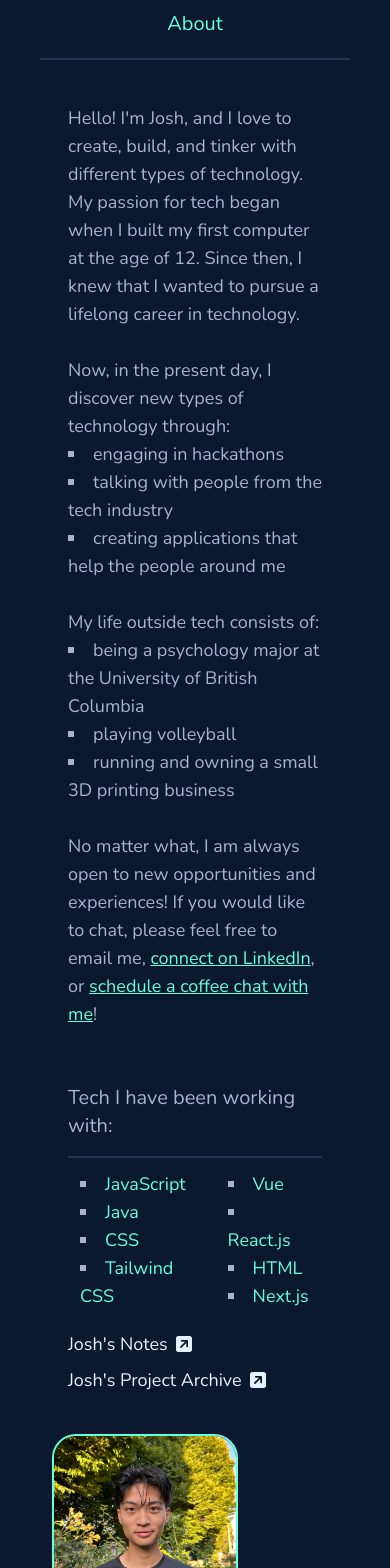
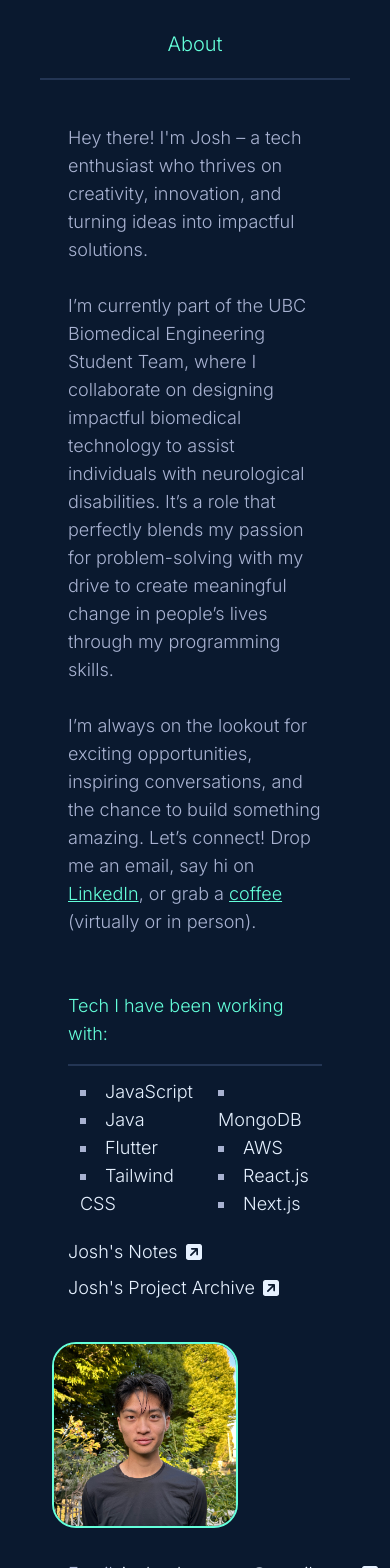
Before and after one commit to jn-han/jn-han.github.io, a Next.js app: page / in a window 390 px wide. Shown: the part 2860-4428 px from the top of the page. Built offline with nearby package versions, Linux system fonts and the light colour scheme.

Commit message:
Adjusted/Updated the 'About' Section

```diff
--- a/src/app/components/ContactPage.js
+++ b/src/app/components/ContactPage.js
@@ -23,65 +23,58 @@ const ContactPage = () => {
         <div className="w-full mt-4 flex flex-col lg:flex-row xl:flex-row 2xl:flex-row text-lg items-center">
           <div className="text-slate w-full text-left p-7">
             <p className="">
-              Hello! I&apos;m Josh, and I love to create, build, and tinker with
-              different types of technology. My passion for tech began when I
-              built my first computer at the age of 12. Since then, I knew that
-              I wanted to pursue a lifelong career in technology.
+              Hey there! I&apos;m Josh – a tech enthusiast who thrives on
+              creativity, innovation, and turning ideas into impactful
+              solutions.
               <br />
               <br />
-              Now, in the present day, I discover new types of technology
-              through:
+              I’m currently part of the UBC Biomedical Engineering Student Team,
+              where I collaborate on designing impactful biomedical technology
+              to assist individuals with neurological disabilities. It’s a role
+              that perfectly blends my passion for problem-solving with my drive
+              to create meaningful change in people’s lives through my
+              programming skills.
+              <br />
+              <br />
             </p>
-            <ul className="list-square list-inside">
-              <li>engaging in hackathons</li>
-              <li>talking with people from the tech industry</li>
-              <li>creating applications that help the people around me</li>
-            </ul>
-            <br />
-            <p>My life outside tech consists of:</p>
-            <ul className="list-square list-inside">
-              <li>
-                being a psychology major at the University of British Columbia
-              </li>
-              <li>playing volleyball</li>
-              <li>running and owning a small 3D printing business</li>
-            </ul>
-            <br></br>
+
             <p>
-              No matter what, I am always open to new opportunities and
-              experiences! If you would like to chat, please feel free to email
-              me,&nbsp;
+              I’m always on the lookout for exciting opportunities, inspiring
+              conversations, and the chance to build something amazing. Let’s
+              connect! Drop me an email, say hi on{" "}
               <a
                 className="text-green underline"
                 href="https://linkedin.com/in/jn-han"
               >
-                connect on LinkedIn
+                LinkedIn
               </a>
-              , or&nbsp;
+              , or grab a{" "}
               <a
                 className="text-green underline"
                 href="https://calendly.com/joshuahnguyen/30min"
               >
-                schedule a coffee chat with me
-              </a>
-              !
+                coffee
+              </a>{" "}
+              (virtually or in person).
             </p>
             <div className="w-full text-left">
               <br />
               <br />
-              <p className="text-xl">Tech I have been working with:</p>
+              <p className="text-lg text-green md:text-2xl lg:text-2xl xl:text-2xl 2xl:text-2xl">
+                Tech I have been working with:
+              </p>
               <div className="w-full border-accent p-2 border-b-2"></div>
               <div className="flex flex-row w-full text-slate">
-                <ul className="list-square list-inside text-lg m-3 marker:text-slate text-green">
+                <ul className="list-square list-inside text-lg m-3 marker:text-slate text-white">
                   <li>JavaScript</li>
                   <li>Java</li>
-                  <li>CSS</li>
+                  <li>Flutter</li>
                   <li>Tailwind CSS</li>
                 </ul>
-                <ul className="list-square list-inside text-lg m-3 marker:text-slate text-green">
-                  <li>Vue</li>
+                <ul className="list-square list-inside text-lg m-3 marker:text-slate text-white">
+                  <li>MongoDB</li>
+                  <li>AWS</li>
                   <li>React.js</li>
-                  <li>HTML</li>
                   <li>Next.js</li>
                 </ul>
               </div>
@@ -108,7 +101,7 @@ const ContactPage = () => {
               </Link>
             </div>
           </div>
-          <div className="flex w-full flex-col lg:ml-24 xl:ml-24 2xl:ml-24 lg:items-center">
+          <div className="flex w-full flex-col lg:ml-24 xl:ml-24 2xl:ml-24 items-start">
             <div
               className="border-2 border-green overflow-hidden aspect-square position-fit rounded-3xl w-3/5
               m-3"
--- a/src/app/layout.js
+++ b/src/app/layout.js
@@ -1,23 +1,23 @@
-
-import './globals.css'
-import { Nunito } from 'next/font/google'
-
-
+import "./globals.css";
+import { Inter } from "next/font/google";
 
 export const metadata = {
   title: "Joshua Nguyen's Website",
-  description: '',
-}
-const nunito = Nunito({
-subsets: ['latin'],
-variable: '--font-nunito'
-})
+  description: "",
+};
+const inter = Inter({
+  subsets: ["latin"],
+  variable: "--font-inter",
+});
 
 export default function RootLayout({ children }) {
   return (
-    <html lang="en" className={`${nunito.variable} font-sans scroll-smooth`}>
-      <link rel='icon' href='/favicon/favicon.ico'/>
+    <html
+      lang="en"
+      className={`${inter.variable} font-sans font-light scroll-smooth`}
+    >
+      <link rel="icon" href="/favicon/favicon.ico" />
       <body>{children}</body>
     </html>
-  )
+  );
 }
--- a/tailwind.config.js
+++ b/tailwind.config.js
@@ -13,7 +13,7 @@ module.exports = {
           "conic-gradient(from 180deg at 50% 50%, var(--tw-gradient-stops))",
       },
       fontFamily: {
-        sans: ["var(--font-nunito)"],
+        sans: ["var(--font-inter)"],
       },
       colors: {
         background: "#0a192f",
```
